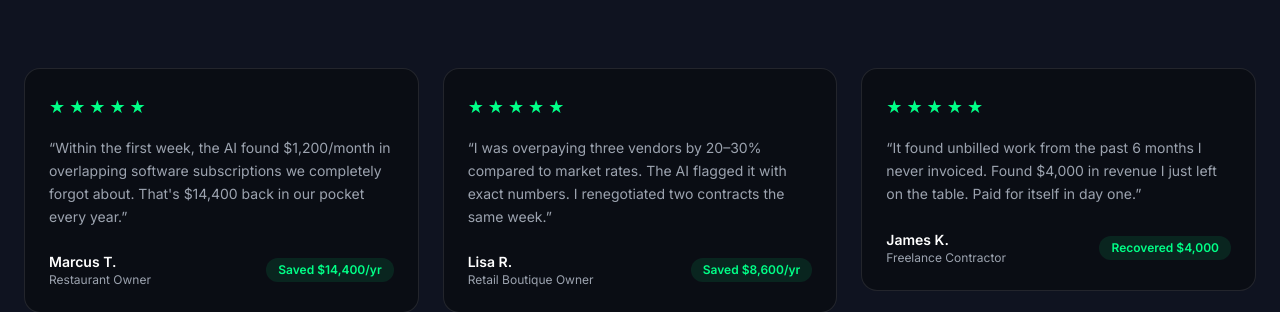
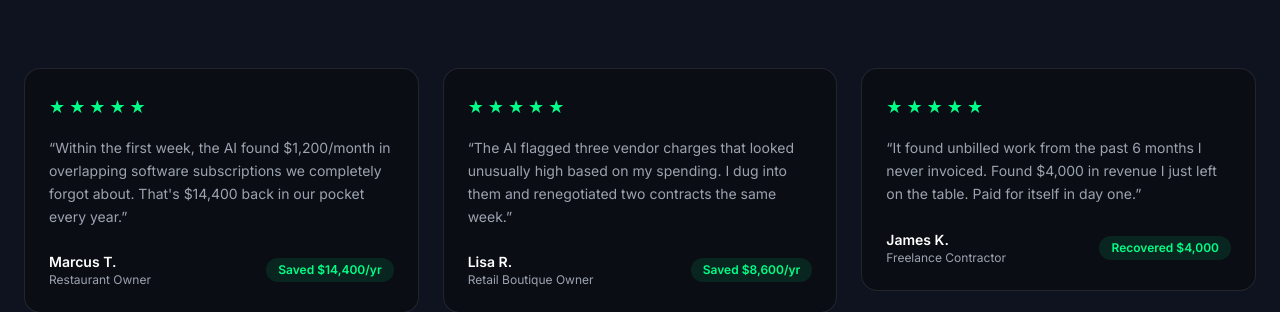
Before and after one commit to julianmanna14-ui/pocketcfo, a Next.js app: page / in a window 1280 px wide. Shown: the part 1300-1612 px from the top of the page. Built offline with nearby package versions, Linux system fonts and the light colour scheme.

Commit message:
fix: accurate vendor cost copy — remove market benchmark overclaim

```diff
--- a/components/Features.tsx
+++ b/components/Features.tsx
@@ -5,7 +5,7 @@ import { FadeInUp } from '@/components/FadeInUp'
 const features = [
   { icon: '💳', title: 'Subscription Audit', description: 'Finds duplicate, unused, or overpriced SaaS tools you forgot you\'re paying for.' },
   { icon: '🧾', title: 'Expense Analysis', description: 'Flags unusual spending patterns and categories bleeding cash.' },
-  { icon: '🤝', title: 'Vendor Contracts', description: 'Compares your rates against market benchmarks and spots renegotiation opportunities.' },
+  { icon: '🤝', title: 'Vendor Costs', description: 'Flags vendor charges that look unusually high based on your spending patterns and spots renegotiation opportunities.' },
   { icon: '💰', title: 'Cash Flow Gaps', description: 'Identifies timing mismatches between income and payments before they become a crisis.' },
   { icon: '👥', title: 'Payroll Efficiency', description: 'Surfaces overtime patterns, redundant roles, or scheduling inefficiencies.' },
   { icon: '📈', title: 'Revenue Leakage', description: 'Catches unbilled work, missed invoices, and lost revenue hiding in your books.' },
--- a/components/SocialProof.tsx
+++ b/components/SocialProof.tsx
@@ -10,7 +10,7 @@ const testimonials = [
     saved: 'Saved $14,400/yr',
   },
   {
-    quote: 'I was overpaying three vendors by 20–30% compared to market rates. The AI flagged it with exact numbers. I renegotiated two contracts the same week.',
+    quote: 'The AI flagged three vendor charges that looked unusually high based on my spending. I dug into them and renegotiated two contracts the same week.',
     name: 'Lisa R.',
     role: 'Retail Boutique Owner',
     saved: 'Saved $8,600/yr',
```
